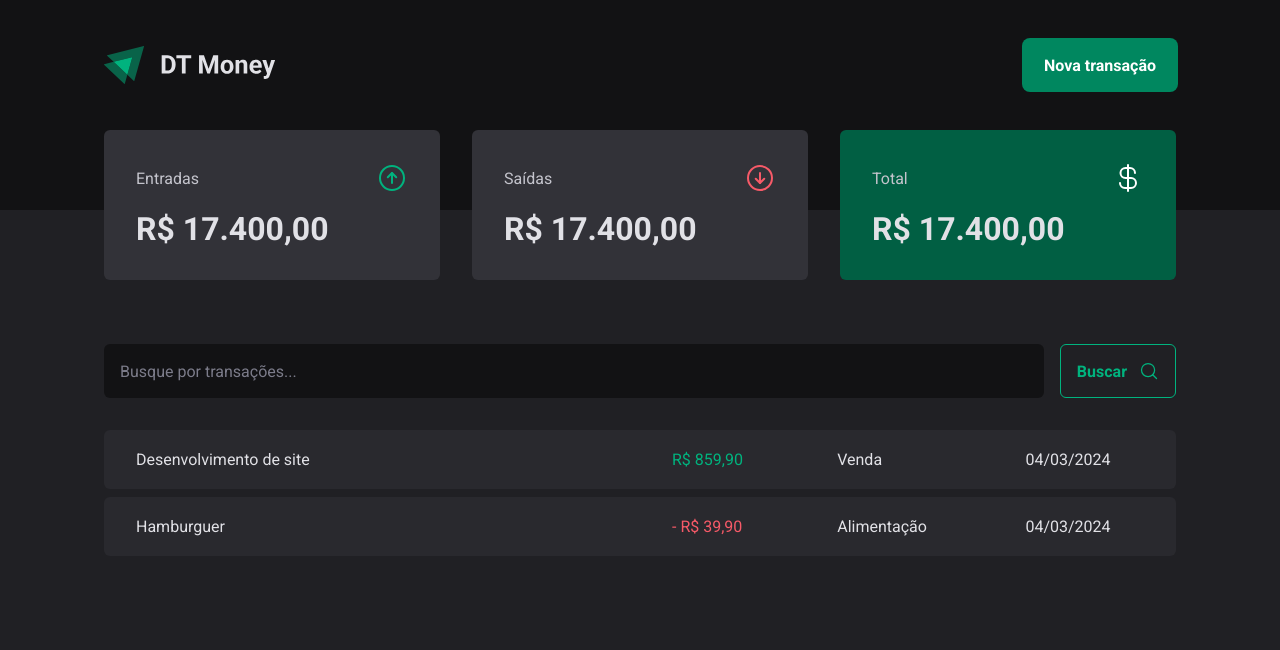
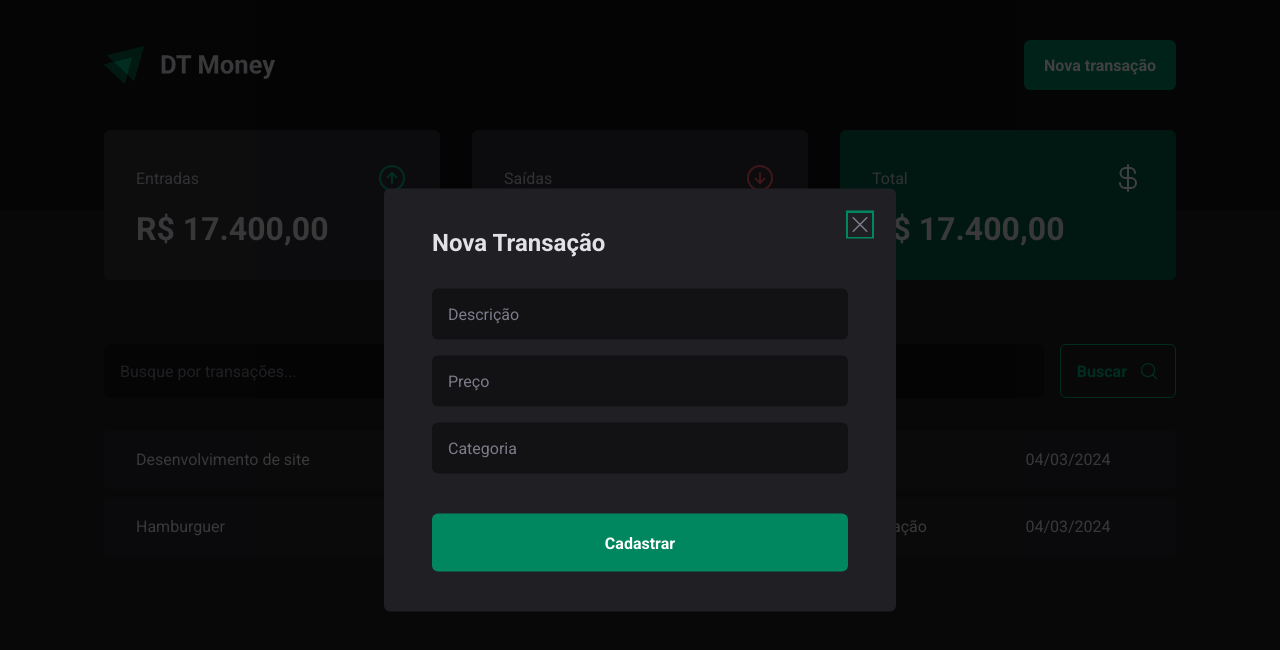
Before and after one commit to RuanCxrdoso/DT-Money, a React (Vite) app: page / in a window 1280 px wide. Both pictures are taken after a click on the button "Nova transação". Shown: the top 650 px of the page. Built offline with nearby package versions, Linux system fonts and the light colour scheme.

Commit message:
feat: Add modal

```diff
--- a/package.json
+++ b/package.json
@@ -10,6 +10,7 @@
     "preview": "vite preview"
   },
   "dependencies": {
+    "@radix-ui/react-dialog": "^1.0.5",
     "phosphor-react": "^1.4.1",
     "react": "^18.2.0",
     "react-dom": "^18.2.0",
--- a/src/components/Header/index.tsx
+++ b/src/components/Header/index.tsx
@@ -1,6 +1,8 @@
+import * as Dialog from "@radix-ui/react-dialog"
+import logo from '../../assets/logo.svg'
+
+import { NewTransactionModal } from "../NewTransactionModal";
 import { HeaderContainer, HeaderContent, NewTransactionButton } from "./style";
-
-import logo from '../../assets/logo.svg'
 
 export function Header() {
   return (
@@ -8,7 +10,13 @@
       <HeaderContent>
         <img src={logo} alt="Logo Ignite" />
 
-        <NewTransactionButton>Nova transação</NewTransactionButton>
+        <Dialog.Root>
+          <Dialog.Trigger asChild>
+            <NewTransactionButton>Nova transação</NewTransactionButton>
+          </Dialog.Trigger>
+
+          <NewTransactionModal />
+        </Dialog.Root>
       </HeaderContent>
     </HeaderContainer>
   )
--- /dev/null
+++ b/src/components/NewTransactionModal/index.tsx
@@ -0,0 +1,28 @@
+import * as Dialog from '@radix-ui/react-dialog'
+import { Content, Overlay, Close } from './style'
+import { X } from 'phosphor-react'
+
+export function NewTransactionModal() {
+  return (
+    <Dialog.Portal>
+      <Overlay />
+
+      <Content>
+        <Dialog.Title>Nova Transação</Dialog.Title>
+
+        <Close>
+          <X size={24}/>
+        </Close>
+
+        <form action="">
+          <input type="text" placeholder='Descrição' required />
+          <input type="number" placeholder='Preço' required />
+          <input type="text" placeholder='Categoria' required />
+
+          <button type='submit'>Cadastrar</button>
+        </form>
+
+      </Content>
+    </Dialog.Portal>
+  )
+}
--- /dev/null
+++ b/src/components/NewTransactionModal/style.ts
@@ -0,0 +1,70 @@
+import styled from "styled-components"
+import * as Dialog from '@radix-ui/react-dialog'
+
+export const Overlay = styled(Dialog.Overlay)`
+  position: fixed;
+  width: 100vw;
+  height: 100vh;
+  inset: 0;
+  background-color: rgba(0, 0, 0, 0.75);
+`
+
+export const Content = styled(Dialog.Content)`
+  min-width: 32rem;
+  border-radius: 6px;
+  padding: 2.5rem 3rem;
+  background-color: ${props => props.theme["gray-800"]};
+
+  position: fixed;
+  left: 50%;
+  top: 50%;
+  transform: translate(-50%, -50%);
+
+  form {
+    margin-top: 2rem;
+
+    display: flex;
+    flex-direction: column;
+    gap: 1rem;
+
+    input {
+      border-radius: 6px;
+      border: 0;
+      background-color: ${props => props.theme["gray-900"]};
+      color: ${props => props.theme["gray-300"]};
+      padding: 1rem;
+
+      &::placeholder {
+        color: ${props => props.theme["gray-500"]};
+      }
+    }
+
+    button[type="submit"] {
+      height: 58px;
+      border: 0;
+      background-color: ${props => props.theme["green-500"]};
+      color: ${props => props.theme.white};
+      font-weight: bold;
+      padding: 0 1.25rem;
+      border-radius: 6px;
+      margin-top: 1.5rem;
+      cursor: pointer;
+      transition: background-color 0.2s;
+
+      &:hover {
+        background-color: ${props => props.theme["green-700"]};
+      }
+    }
+  }
+`
+
+export const Close = styled(Dialog.Close)`
+  position: absolute;
+  background-color: transparent;
+  border: 0;
+  top: 1.5rem;
+  right: 1.5rem;
+  line-height: 0;
+  cursor: pointer;
+  color: ${props => props.theme["gray-500"]};
+`
```
Also changed, not shown: src/pages/Transactions/components/SearchForm/index.tsx (line endings or trailing spaces), 1 other file (tests, documents, lock files or other folders).
